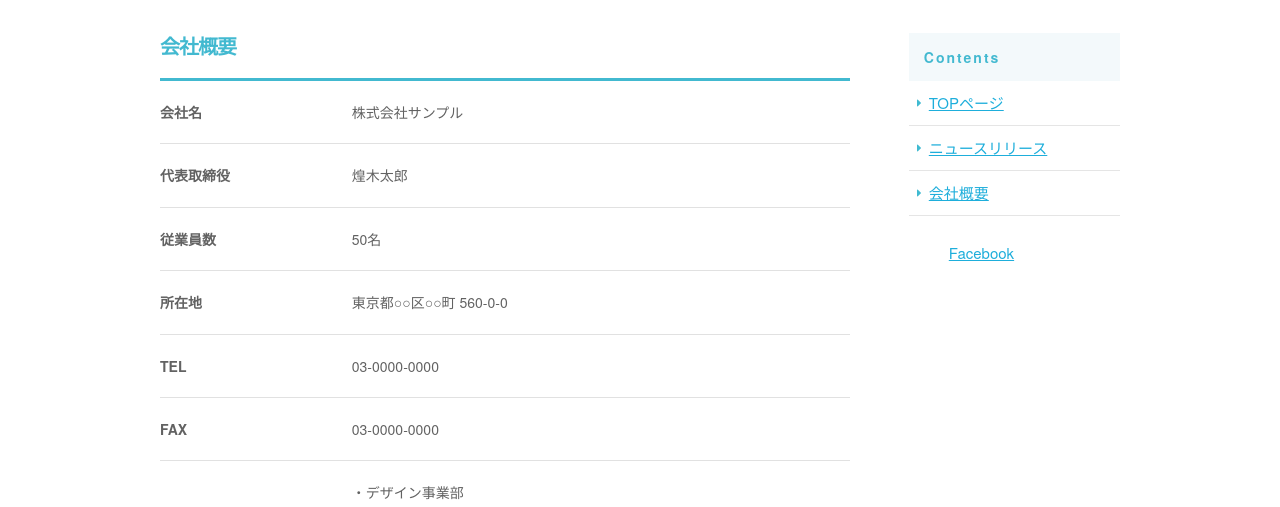
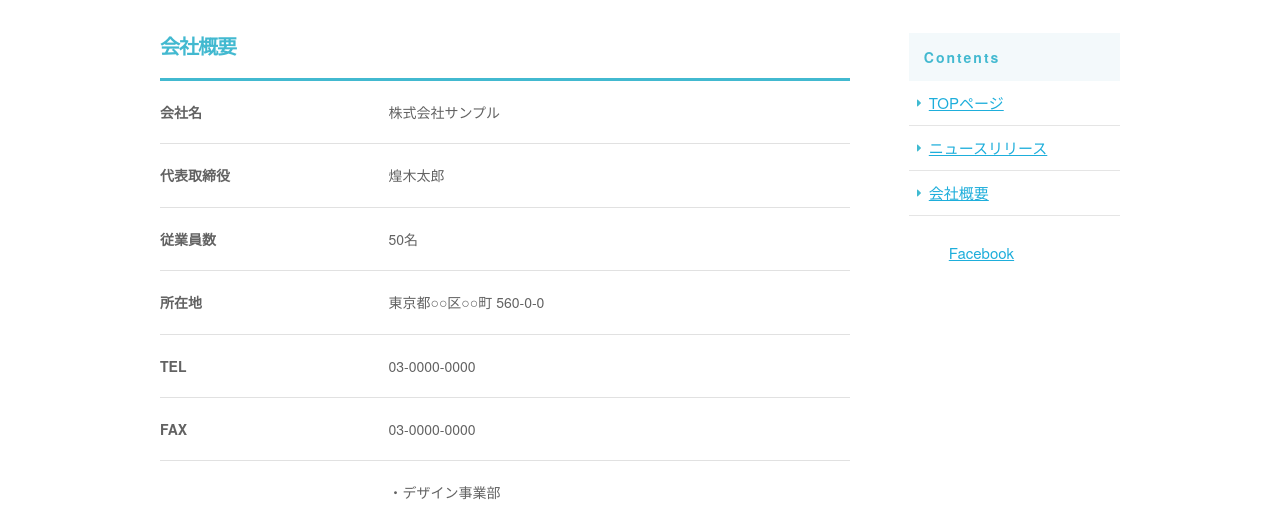
Before and after one commit to riehamanaka/corporate-site, a plain HTML site: page company.html in a window 1280 px wide. Shown: the part 292-799 px from the top of the page. Drawn offline with nearby package versions, Linux system fonts and the light colour scheme.

Commit message:
second commit

```diff
--- a/css/sample.scss
+++ b/css/sample.scss
@@ -27,7 +27,14 @@ header{
            .logo{
                width: 190px;
         }
+    }
 
+    h1 {
+    margin: 0;
+    padding: 0;
+    }
+
+    @media (max-width: 550px){
       .navi{
           width: 40px;
           float: right;
@@ -46,8 +53,7 @@ header{
         display: none;
         z-index: 100;
 
-    li{
-
+      li {
           list-style: none;
           margin: 0;
           padding: 0;
@@ -59,9 +65,13 @@ header{
             @include fontsize(14);
             text-decoration: none;
         }
+        //a
       }
+      //li
     }
-    @media (min-width: 551px) {
+    //.sp_navi_li
+
+    @media (min-width: 550px) {
         .sp_navi{
             display: none;
         }
@@ -69,6 +79,7 @@ header{
         #header_in{
             padding: 15px 0 10px 0;
         }
+
 
         .pc_navi_li{
             margin: 0;
@@ -87,11 +98,14 @@ header{
                     float: left;
                     padding-right: 10px;
                 }
+                //a
 
                 a:hover{
                     color: $blue1;
                 }
+                //a hover
             }
+            //li
 
             li.navi_toppage a{
                 background-repeat:no-repeat;
@@ -107,6 +121,7 @@ header{
                     background-image:url("../images/top/navi_news@2x.png");
                     }
             }
+            //li.navi_toppage a
 
             li.navi_news a{
                 background-repeat: no-repeat;
@@ -122,6 +137,7 @@ header{
                     background-image: url("../images/top/navi_news@2x.png");
                                   }
             }
+            //li.navi_news_a
 
             li.navi_company a{
                 background-repeat:no-repeat;
@@ -137,16 +153,20 @@ header{
                     backgound-image: url("../images/top/navi_company@2x.png");
                                   }
             }
+           //li.navi_conpany. a
 
         }
+        //pc_navi li
+    }
 
-    }
     @media (max-width: 550px){
         .pc_navi{
             display: none;
         }
     }
+   //media (max-wiidth: 550px)
 }
+//header
 
 #cover_area{
 
@@ -469,18 +489,14 @@ h1{
     @media (min-width: 550px){
         padding-right: 20px;
     }
-   th{
-    padding-right: 20px;
+    th,td{
         padding: 20px 0;
         color: #626262;
         font-size: 14px;
         font-size: 1.4rem;
     }
-   td{
-        padding: 20px 0;
-        color: #626262;
-        font-size: 14px;
-        font-size: 1.4rem;
+     th{
+    padding-right: 20px;
     }
   }
   //#main
```
Also changed, not shown: index.html (+1 -6 lines), news.html (+1 -1 lines), css/sample.css, 1 other file. Lines whose indentation alone changed are shown as unchanged.
